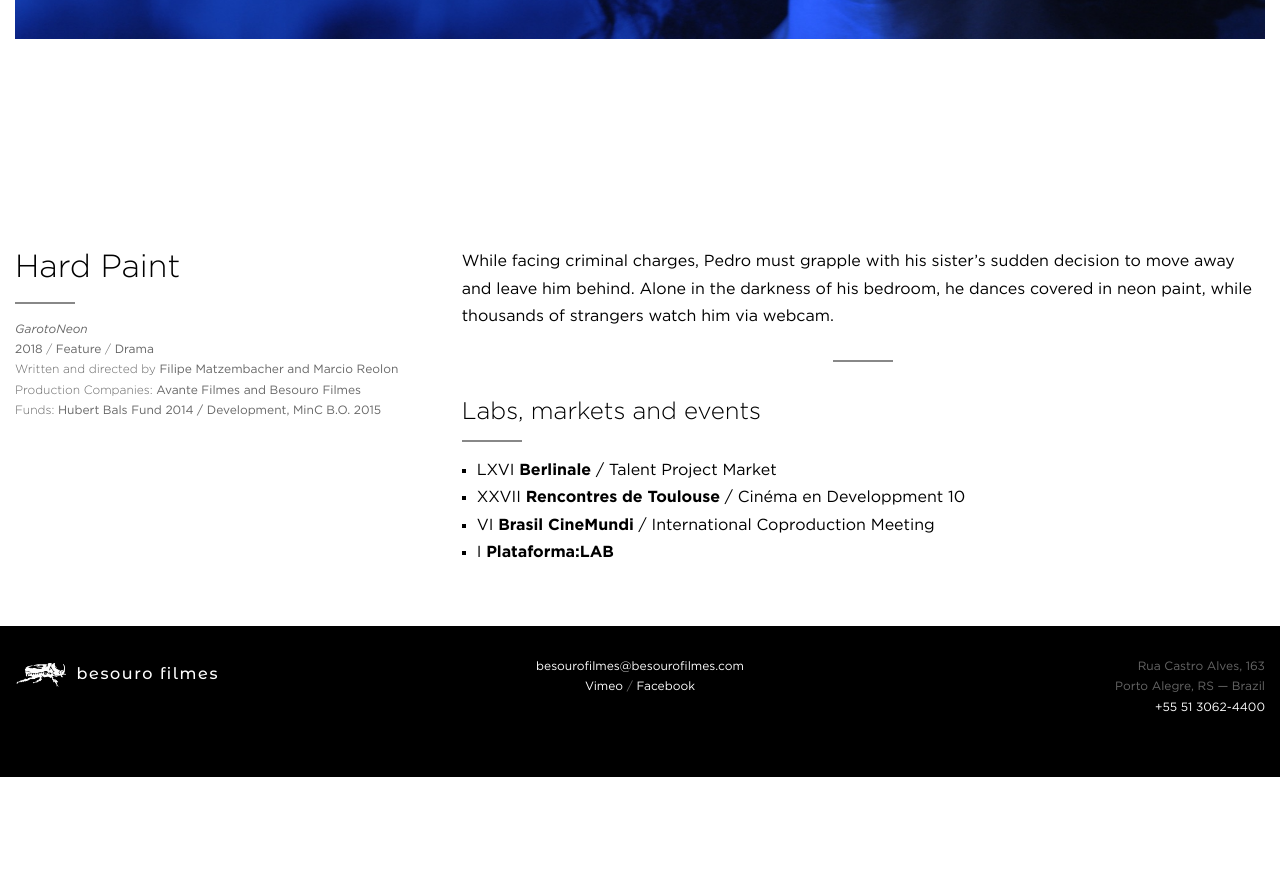
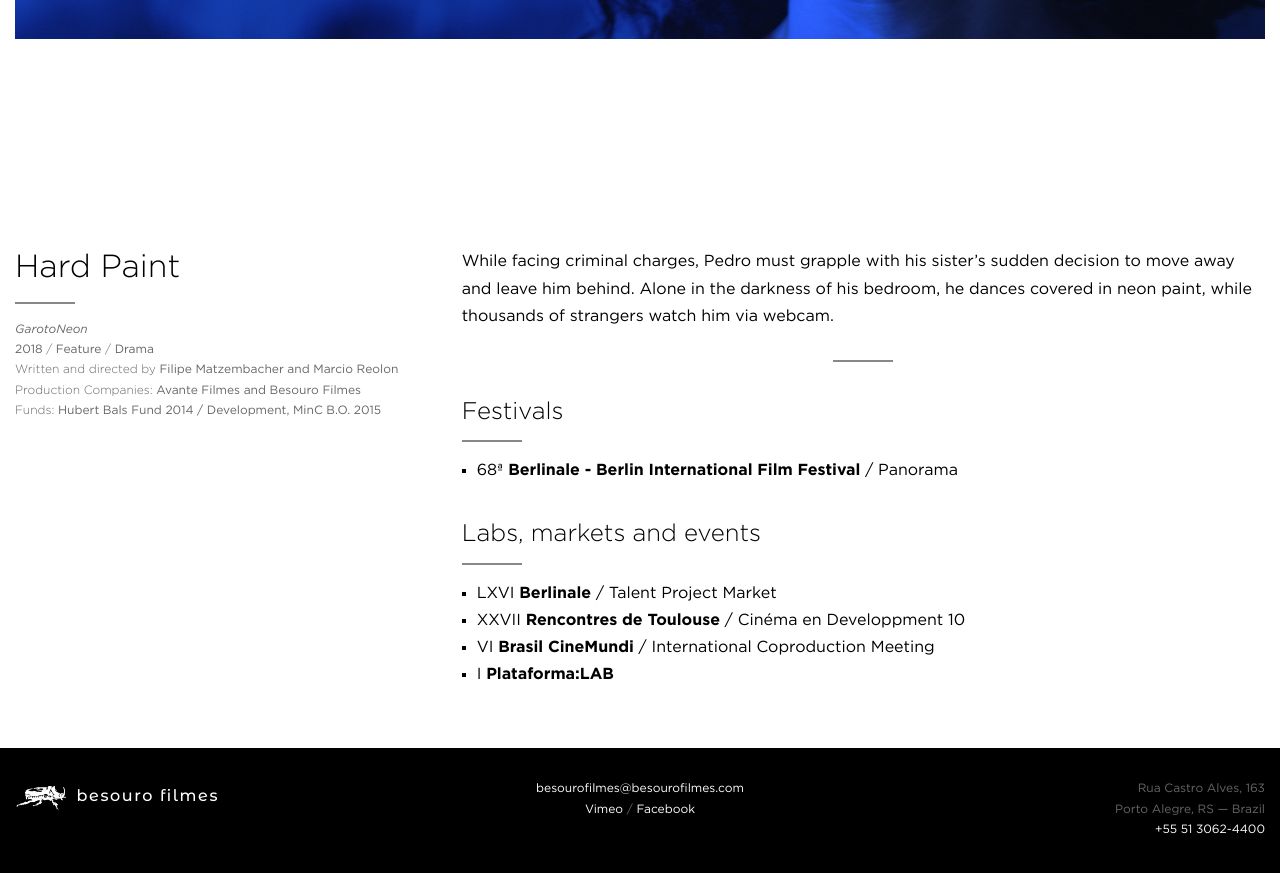
Before and after one commit to arthrfrts/besouro, a Jekyll site: the page built from _projects/hard-paint.md, in a window 1280 px wide and 900 px high, scrolled down 600 px. Shown: the top 873 px of the window. Built offline with Jekyll 4.4.1, drawn with Linux system fonts in a browser that asks for light colours; before the commit the page ends 1377 px from its top, so only the background shows below that.

Commit message:
Updated Hard Paint

```diff
--- a/_projects/hard-paint.md
+++ b/_projects/hard-paint.md
@@ -25,6 +25,8 @@
 While facing criminal charges, Pedro must grapple with his sister’s sudden decision to move away and leave him behind. Alone in the darkness of his bedroom, he dances covered in neon paint, while thousands of strangers watch him via webcam.
 
 ---
+## Festivals
+* 68ª **Berlinale - Berlin International Film Festival** / Panorama
 
 ## Labs, markets and events
 * LXVI **Berlinale** / Talent Project Market
```
